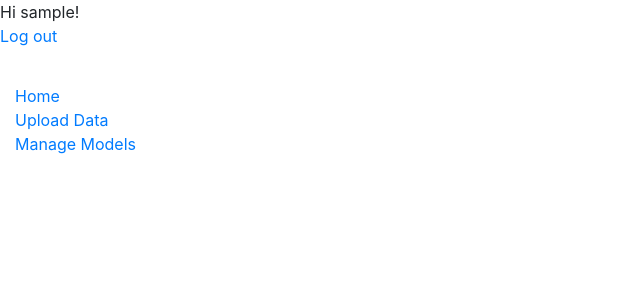
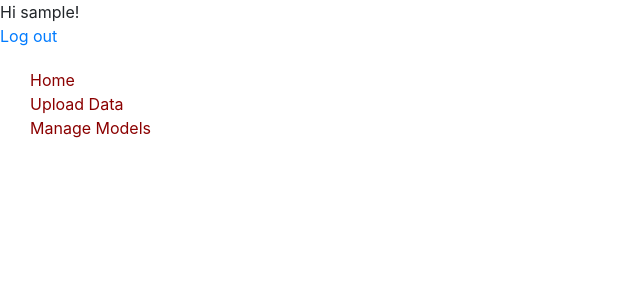
Before and after one commit to evancasey1/EasyML, a Django app: page / in a window 1280 px wide. Shown: the top 300 px of the page, without its empty margins (0-640 px from the left). Run offline with Django 3.2, Linux system fonts and the light colour scheme; the visitor is signed in with stand-in values (Sample User, id 1); some libraries are stand-ins or nearby versions.

Commit message:
Better styling

```diff
--- a/easyml/mainsite/static/css/styles.css
+++ b/easyml/mainsite/static/css/styles.css
@@ -3,3 +3,7 @@
     padding: 0;
     list-style: none;
 }
+
+li.sidebar-row a {
+    color: darkred;
+}
--- a/easyml/mainsite/templates/home.html
+++ b/easyml/mainsite/templates/home.html
@@ -13,17 +13,15 @@
   Hi {{ user.username }}!
   <p><a href="{% url 'logout' %}">Log out</a></p>
   <body>
-    <div class="container-fluid">
-    <div class="row">
+      <div class="container-fluid">
       <div class="col-sm-2">
       {% block sidebar %}
         <ul class="sidebar-nav">
-          <li><a href="{% url 'home' %}">Home</a></li>
-          <li><a href="">Upload Data</a></li>
-          <li><a href="">Manage Models</a></li>
+          <li class="sidebar-row"><a href="{% url 'home' %}">Home</a></li>
+          <li class="sidebar-row"><a href="">Upload Data</a></li>
+          <li class="sidebar-row"><a href="">Manage Models</a></li>
         </ul>
       {% endblock %}
-      </div>
     </div>
   </div>
   </body>
```
